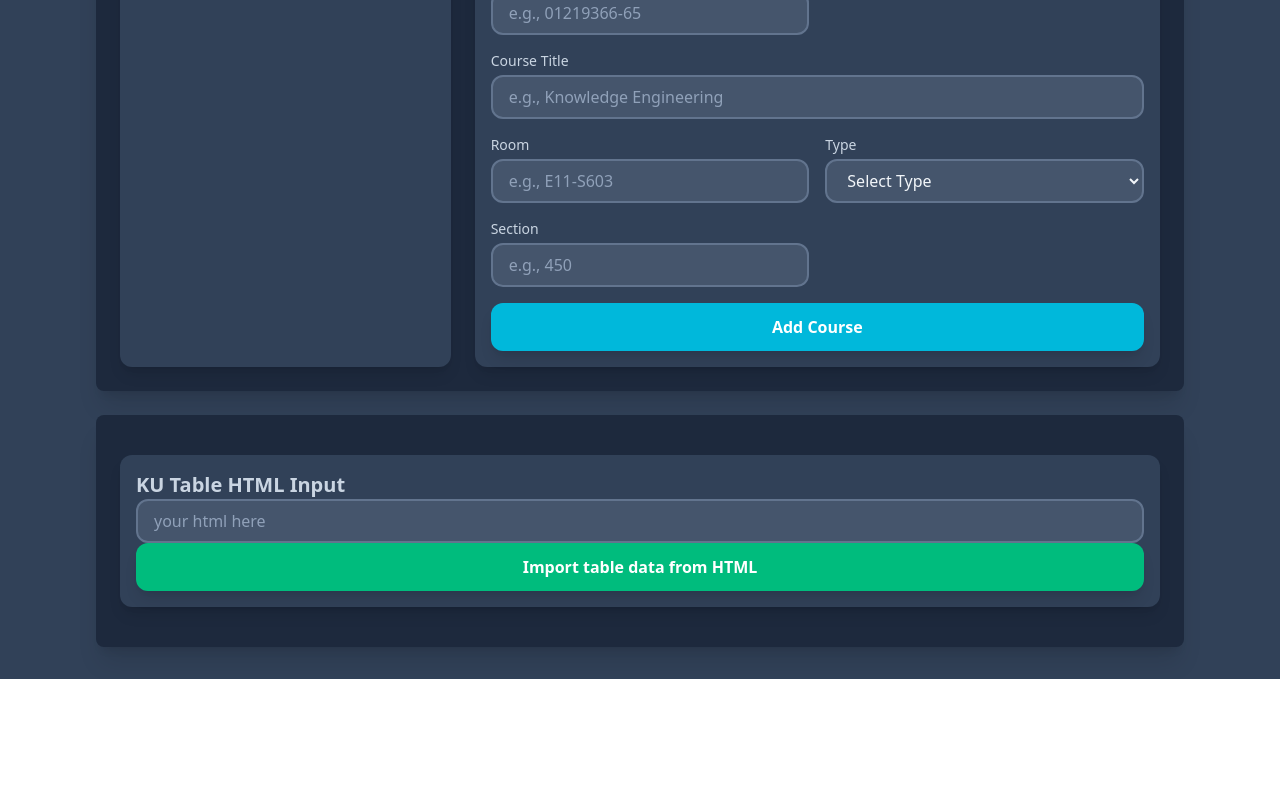
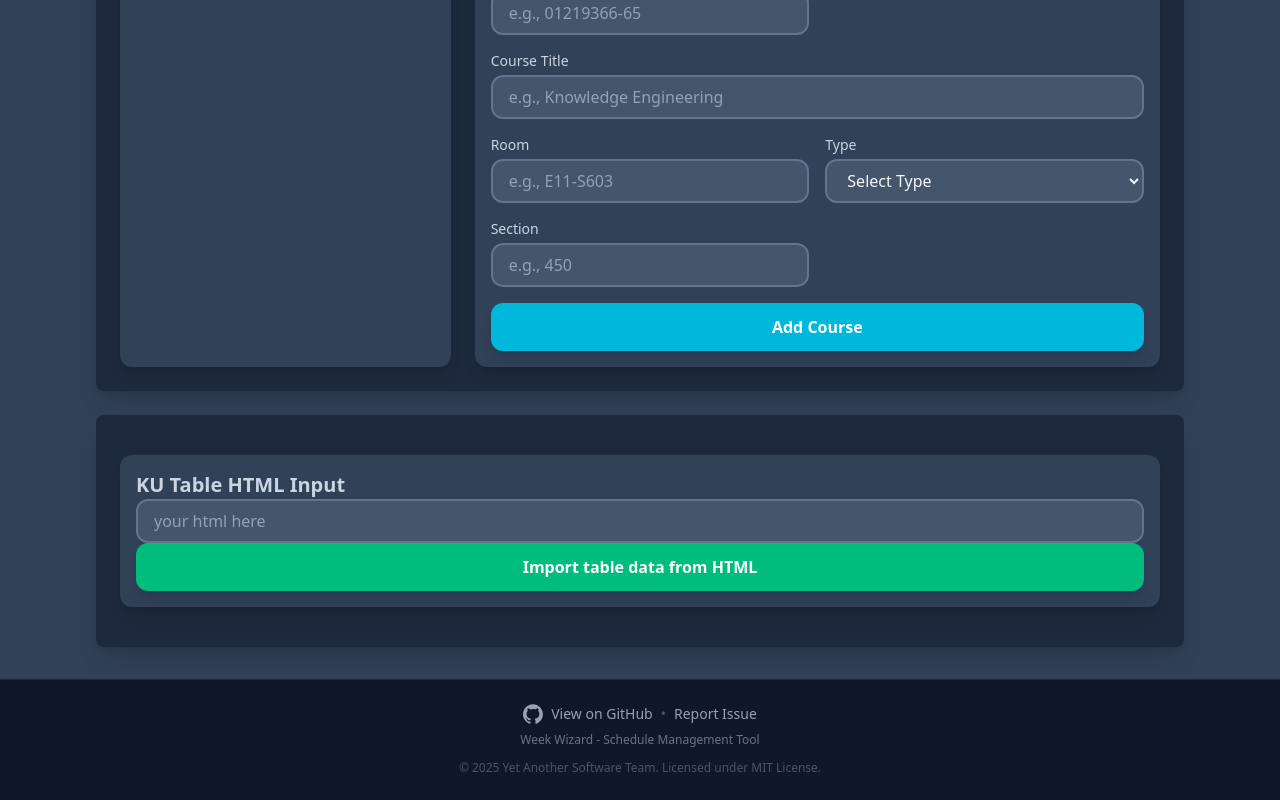
Before and after one commit to Yet-Another-Software-Team/custom-table-but-vue, a Vue app in the folder app/: page / in a window 1280 px wide. Shown: the part 1240-2040 px from the top of the page. Before the commit the page ends 1919 px from the top, so only its background shows below. Built offline with nearby package versions, Linux system fonts and the light colour scheme.

Commit message:
feat: add footer

```diff
--- a/app/src/App.vue
+++ b/app/src/App.vue
@@ -1,5 +1,58 @@
 <template>
-  <main>
-    <RouterView />
-  </main>
+    <div class="flex flex-col min-h-screen bg-slate-700">
+        <main class="flex-1">
+            <RouterView />
+        </main>
+        <footer class="bg-slate-900 border-t border-slate-800 py-6 px-8">
+            <div class="container mx-auto text-center text-gray-400">
+                <p class="text-sm flex items-center justify-center gap-2">
+                    <a
+                        href="https://github.com/Yet-Another-Software-Team/custom-table-but-vue"
+                        target="_blank"
+                        rel="noopener noreferrer"
+                        class="flex items-center gap-2 text-gray-400 hover:text-blue-400 transition-colors"
+                    >
+                        <svg
+                            class="w-5 h-5 transition-colors"
+                            fill="currentColor"
+                            viewBox="0 0 98 96"
+                        >
+                            <path
+                                fill-rule="evenodd"
+                                clip-rule="evenodd"
+                                d="M48.854 0C21.839 0 0 22 0 49.217c0 21.756 13.993 40.172 33.405 46.69 2.427.49 3.316-1.059 3.316-2.362 0-1.141-.08-5.052-.08-9.127-13.59 2.934-16.42-5.867-16.42-5.867-2.184-5.704-5.42-7.17-5.42-7.17-4.448-3.015.324-3.015.324-3.015 4.934.326 7.523 5.052 7.523 5.052 4.367 7.496 11.404 5.378 14.235 4.074.404-3.178 1.699-5.378 3.074-6.6-10.839-1.141-22.243-5.378-22.243-24.283 0-5.378 1.94-9.778 5.014-13.2-.485-1.222-2.184-6.275.486-13.038 0 0 4.125-1.304 13.426 5.052a46.97 46.97 0 0 1 12.214-1.63c4.125 0 8.33.571 12.213 1.63 9.302-6.356 13.427-5.052 13.427-5.052 2.67 6.763.97 11.816.485 13.038 3.155 3.422 5.015 7.822 5.015 13.2 0 18.905-11.404 23.06-22.324 24.283 1.78 1.548 3.316 4.481 3.316 9.126 0 6.6-.08 11.897-.08 13.526 0 1.304.89 2.853 3.316 2.364 19.412-6.52 33.405-24.935 33.405-46.691C97.707 22 75.788 0 48.854 0z"
+                            />
+                        </svg>
+                        View on GitHub
+                    </a>
+                    <span class="text-gray-600">•</span>
+                    <a
+                        href="https://github.com/Yet-Another-Software-Team/custom-table-but-vue/issues"
+                        target="_blank"
+                        rel="noopener noreferrer"
+                        class="text-gray-400 hover:text-orange-400 transition-colors"
+                    >
+                        Report Issue
+                    </a>
+                </p>
+                <p class="text-xs text-gray-500 mt-2">
+                    Week Wizard - Schedule Management Tool
+                </p>
+                <p class="text-xs text-gray-600 mt-3">
+                    © 2025 Yet Another Software Team. Licensed under MIT
+                    License.
+                </p>
+            </div>
+        </footer>
+    </div>
 </template>
+
+<script setup lang="ts">
+import { RouterView } from "vue-router";
+</script>
+
+<style scoped>
+footer {
+    margin-top: auto;
+}
+</style>
--- a/app/src/components/ScheduleTable.vue
+++ b/app/src/components/ScheduleTable.vue
@@ -102,6 +102,7 @@
                 <a
                     href="https://github.com/Yet-Another-Software-Team"
                     target="_blank"
+                    rel="noopener noreferrer"
                     class="hover:cursor-pointer hover:text-blue-500"
                     >YAST</a
                 >
```
